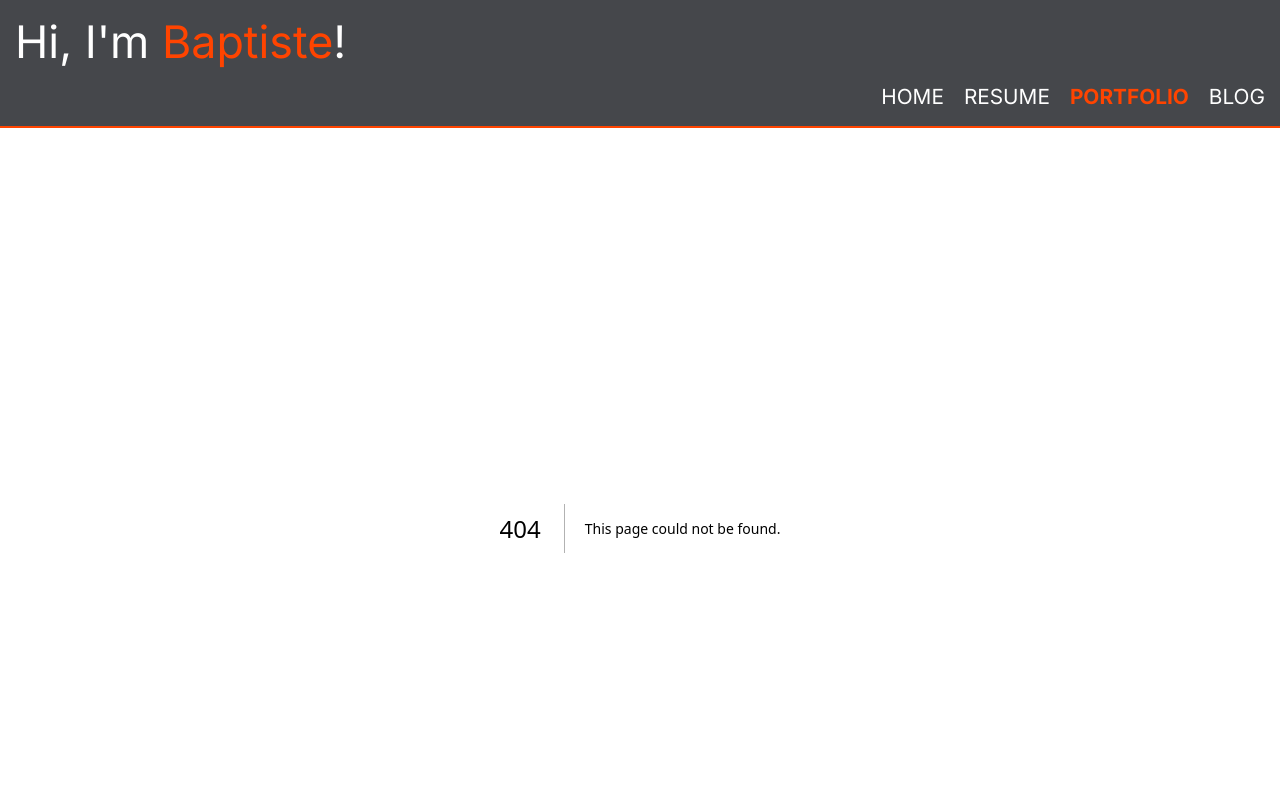
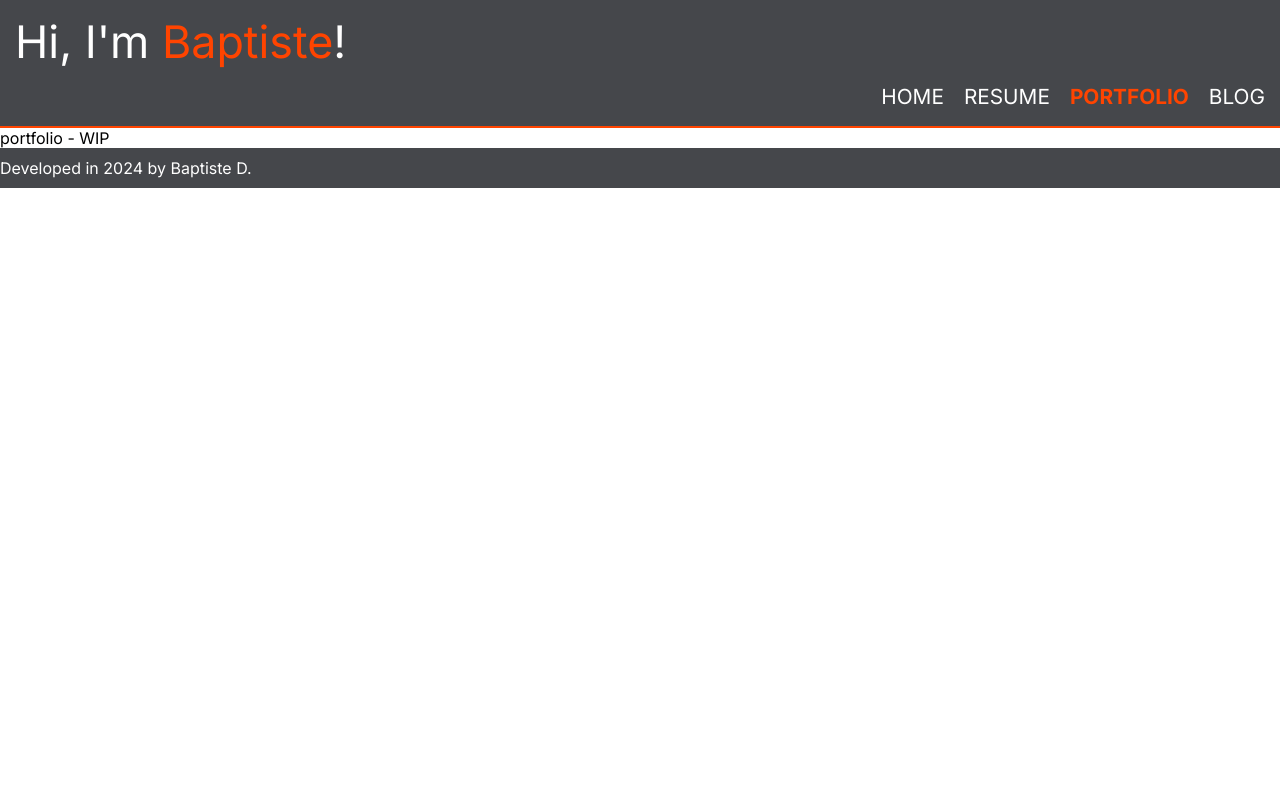
Before and after one commit to baptiste-dubillaud/personal-website, a Next.js app: page /portfolio in a window 1280 px wide. Before the commit this address had no page. Shown: the top 800 px of the page. Built offline with nearby package versions, Linux system fonts and the light colour scheme.

Commit message:
added empty pages for portfolio, blog and resume

```diff
--- /dev/null
+++ b/src/app/portfolio/page.js
@@ -0,0 +1,8 @@
+export default function Portfolio({}) {
+
+    return (
+        <div>
+            portfolio - WIP
+        </div>
+    )
+}
```
Also changed, not shown: src/app/blog/page.js (added, +8 -0 lines), src/app/resume/page.js (added, +8 -0 lines).
